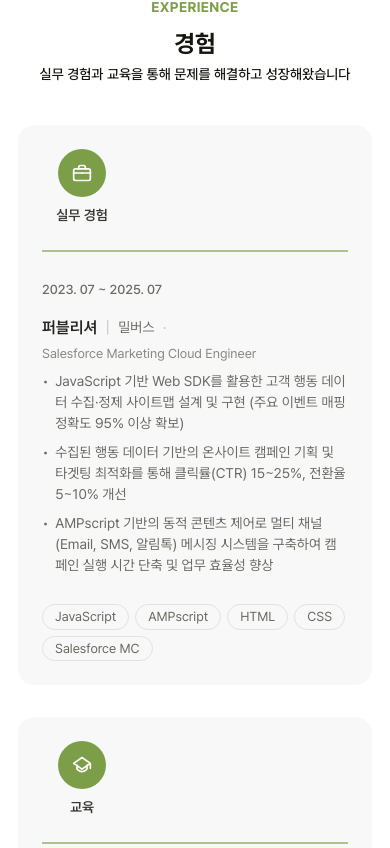
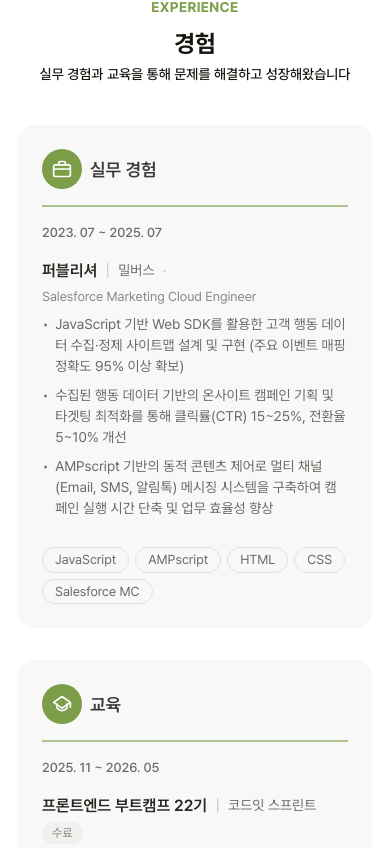
Before and after one commit to luneyeo/fe-portfolio, a Next.js app: page / in a window 390 px wide. Shown: the part 3876-4724 px from the top of the page. Built offline with nearby package versions, Linux system fonts and the light colour scheme.

Commit message:
🎨 style: 경험 영역 반응형 간격 수정

```diff
--- /dev/null
+++ b/components/common/ExperienceSubSection.tsx
@@ -0,0 +1,29 @@
+import { ReactNode } from 'react';
+
+interface ExperienceSubSectionProps {
+  title: string;
+  icon: ReactNode;
+  children: ReactNode;
+}
+
+export default function SubSection({
+  title,
+  icon,
+  children,
+}: ExperienceSubSectionProps) {
+  return (
+    <div className="flex flex-col gap-4 rounded-2xl bg-gray-50 p-6 sm:gap-6 md:flex-row lg:p-8">
+      <div className="flex w-fit shrink-0 items-center gap-2 sm:w-20 sm:flex-col lg:w-24">
+        <div className="flex size-10 items-center justify-center rounded-full bg-olive-500 text-white sm:size-12">
+          {icon}
+        </div>
+        <span className="typo-18-semibold sm:typo-14-semibold text-center text-gray-800">
+          {title}
+        </span>
+      </div>
+      <div className="relative flex-1 border-t-2 border-olive-500/60 pt-4 sm:pt-7 md:border-t-0 md:border-l-2 md:pt-0 md:pl-7">
+        <div className="divide-y divide-gray-100">{children}</div>
+      </div>
+    </div>
+  );
+}
--- a/components/common/SubSection.tsx
+++ /dev/null
@@ -1,25 +0,0 @@
-import { ReactNode } from 'react';
-
-interface SubSectionProps {
-  title: string;
-  icon: ReactNode;
-  children: ReactNode;
-}
-
-export default function SubSection({ title, icon, children }: SubSectionProps) {
-  return (
-    <div className="flex flex-col gap-6 rounded-2xl bg-gray-50 p-6 md:flex-row lg:p-8">
-      <div className="flex w-20 shrink-0 flex-col items-center gap-2 lg:w-24">
-        <div className="flex h-12 w-12 items-center justify-center rounded-full bg-olive-500 text-white">
-          {icon}
-        </div>
-        <span className="typo-14-semibold text-center text-gray-800">
-          {title}
-        </span>
-      </div>
-      <div className="relative flex-1 border-t-2 border-olive-500/60 pt-7 md:border-t-0 md:border-l-2 md:pt-0 md:pl-7">
-        <div className="divide-y divide-gray-100">{children}</div>
-      </div>
-    </div>
-  );
-}
--- a/components/sections/ExperienceSection.tsx
+++ b/components/sections/ExperienceSection.tsx
@@ -2,7 +2,7 @@ import { certificates, educations, experiences } from '@/data/experiences';
 import CertificateItem from '../common/CertificateItem';
 import EducationItem from '../common/EducationItem';
 import ExperienceItem from '../common/ExperienceItem';
-import SubSection from '../common/SubSection';
+import ExperienceSubSectionProps from '../common/ExperienceSubSection';
 import IcAward from '../ui/icons/IcAward';
 import IcBriefcase from '../ui/icons/IcBriefcase';
 import IcGradCap from '../ui/icons/IcGradCap';
@@ -21,23 +21,23 @@ export default function ExperienceSection() {
       />
 
       <div className="flex flex-col gap-8 lg:mx-auto">
-        <SubSection title="실무 경험" icon={<IcBriefcase />}>
+        <ExperienceSubSectionProps title="실무 경험" icon={<IcBriefcase />}>
           {experiences.map((exp) => (
             <ExperienceItem key={exp.company} {...exp} />
           ))}
-        </SubSection>
+        </ExperienceSubSectionProps>
 
-        <SubSection title="교육" icon={<IcGradCap />}>
+        <ExperienceSubSectionProps title="교육" icon={<IcGradCap />}>
           {educations.map((edu) => (
             <EducationItem key={edu.institution} {...edu} />
           ))}
-        </SubSection>
+        </ExperienceSubSectionProps>
 
-        <SubSection title="자격증" icon={<IcAward />}>
+        <ExperienceSubSectionProps title="자격증" icon={<IcAward />}>
           {certificates.map((cert) => (
             <CertificateItem key={cert.name} {...cert} />
           ))}
-        </SubSection>
+        </ExperienceSubSectionProps>
       </div>
     </section>
   );
```
